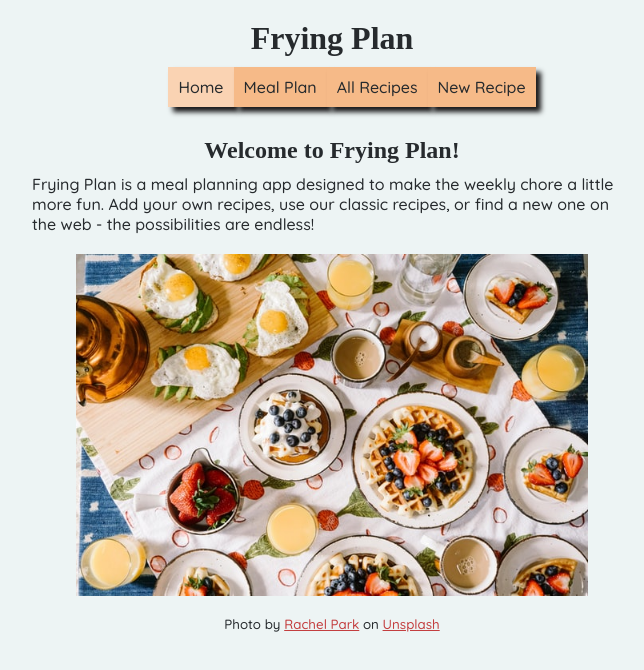
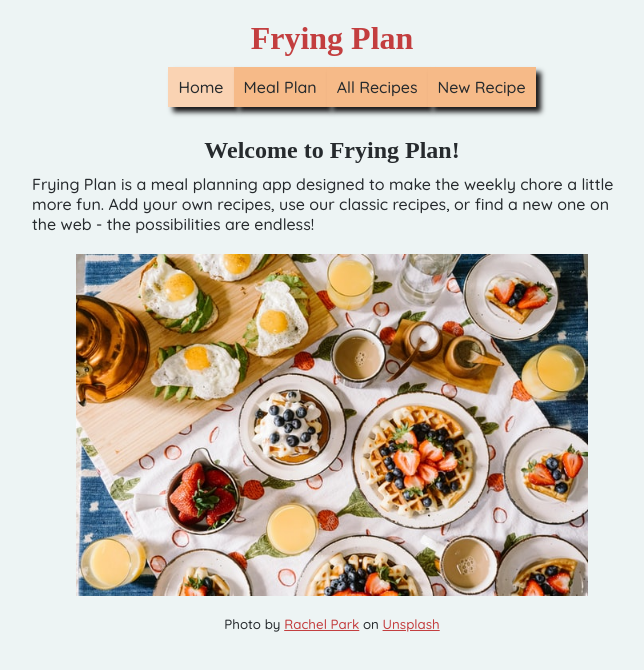
Before and after one commit to rebecca-lindsey/frying-plan-frontend, a React (Create React App) app: page / in a window 1280 px wide. Shown: the top 670 px of the page, without its empty margins (308-952 px from the left). Built offline with nearby package versions, Linux system fonts and the light colour scheme; no server answers; a web font is replaced by a local one.

Commit message:
Changed header color

```diff
--- a/src/header/header.css
+++ b/src/header/header.css
@@ -34,6 +34,9 @@ nav .active {
   background-color: #fad3b3;
 }
 
+h1 {
+  color: #c33e3f;
+}
 /* Light Gray: E1E7E7
 Cream: FFEFBC
 Orange: F6BA88
```
